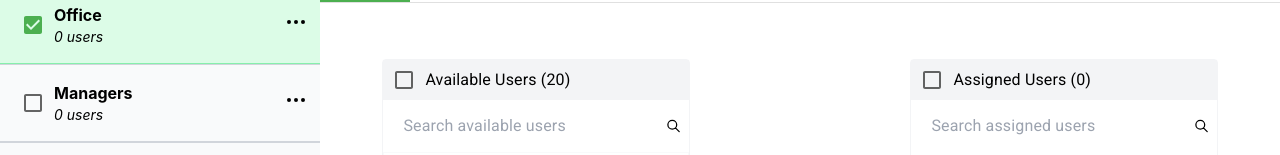
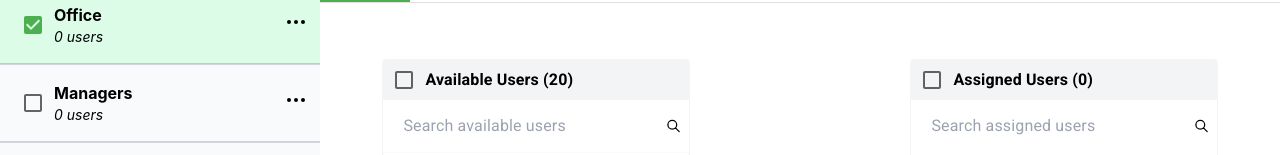
Before and after one commit to joeFathalla/user-type-try, a React (Create React App) app: page / in a window 1280 px wide. Shown: the part 307-462 px from the top of the page. Built offline with nearby package versions, Linux system fonts and the light colour scheme.

Commit message:
fix small bugs

```diff
--- a/src/components/SingleProfile/UsersList.js
+++ b/src/components/SingleProfile/UsersList.js
@@ -68,7 +68,7 @@ function UsersList({
           inputProps={{ "aria-label": "controlled" }}
         />
         <div>
-          <span>{title}</span>
+          <span className="font-bold">{title}</span>
         </div>
       </div>
 
```
